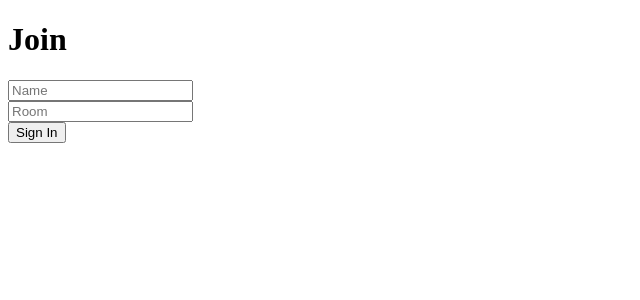
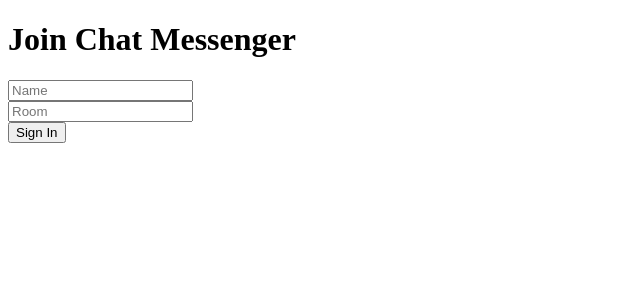
Before and after one commit to joaolessab/react-chat-messenger, a React (Create React App) app in the folder client/: page / in a window 1280 px wide. Shown: the top 300 px of the page, without its empty margins (0-640 px from the left). Built offline with nearby package versions, Linux system fonts and the light colour scheme.

Commit message:
[Client] - Preventing link to be clicked if there are not parameters

```diff
--- a/client/src/components/Join.js
+++ b/client/src/components/Join.js
@@ -8,10 +8,10 @@ const Join = () => {
     return (
         <div className="joinOuterContainer">
             <div className="joinInnerContainer">
-                <h1 className="heading">Join</h1>
+                <h1 className="heading">Join Chat Messenger</h1>
                 <div><input placeholder="Name" className="joinInput" type="text" onChange={(event) => setName(event.target.value)} /></div>
                 <div><input placeholder="Room" className="joinInput mt-20" type="text" onChange={(event) => setRoom(event.target.value)} /></div>
-                <Link to={`/chat?name=${name}&room=${room}`}>
+                <Link onClick={ event => (!name || !room) ? event.preventDefault() : null } to={`/chat?name=${name}&room=${room}`}>
                     <button className="button mt-20" type="submit">Sign In</button>
                 </Link>
             </div>
```
